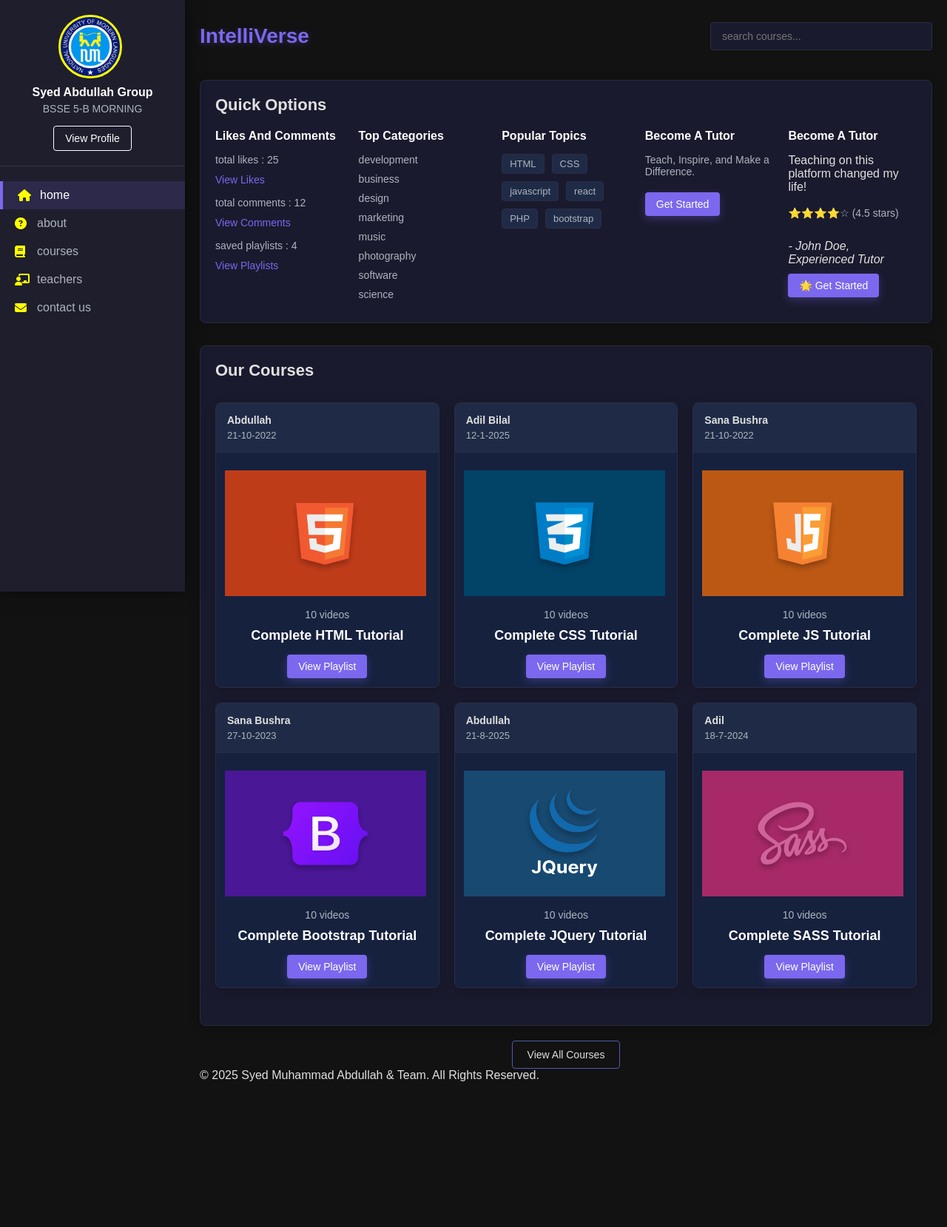
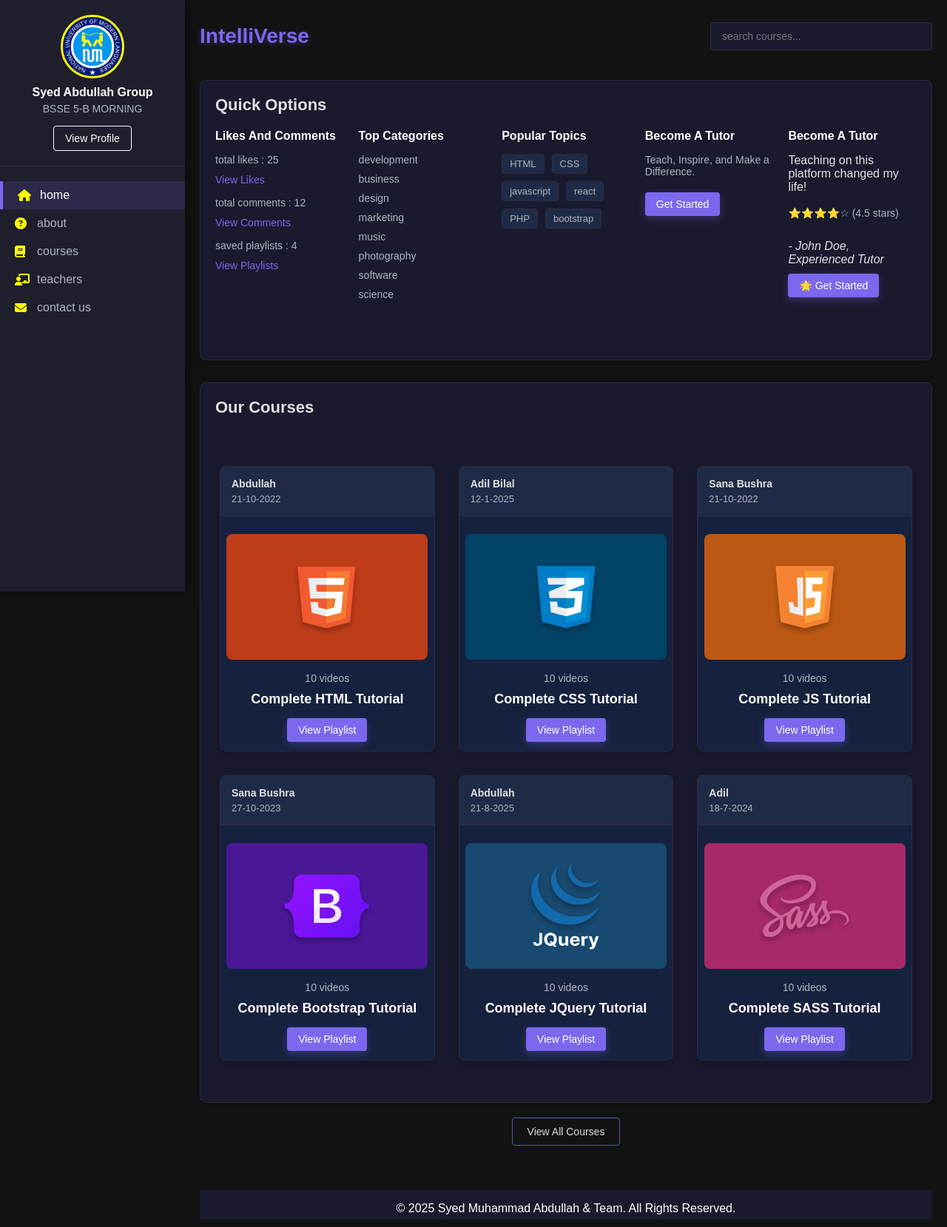
Before and after one commit to Syed-MuhammadAbdullah/WE_project_inital_Submission, a plain HTML site: page index.html in a window 1280 px wide. Shown: the whole page at 74% size. Before the commit the page ends 1463 px from the top, so only its background shows below. Drawn offline with Linux system fonts and the light colour scheme.

Commit message:
Update style.css

```diff
--- a/style.css
+++ b/style.css
@@ -53,7 +53,8 @@ ul {
     margin-bottom: 10px;
     border-radius: 50%;
     border: 3px solid yellow;
-    margin-left: 59px;
+    margin-left: auto;
+    margin-right: auto;
 }
 
 .profile-img {
@@ -130,6 +131,10 @@ ul {
     width: 20px;
 }
 
+.fas, .far, .fal, .fab {
+  color: yellow;
+}
+
 .main-content {
     flex: 1;
     margin-left: 250px;
@@ -168,6 +173,7 @@ ul {
     margin-bottom: 30px;
     box-shadow: 0 4px 15px rgba(0, 0, 0, 0.2);
     border: 1px solid #2a2a3c;
+    padding-bottom: 70px;
 }
 
 .quick-options h2 {
@@ -267,13 +273,9 @@ ul {
 
 .courses-section h2 {
     color: #e0e0e0;
-    margin-bottom: 30px;
+    margin-bottom: 60px;
     font-size: 22px;
 }
-.fas, .far, .fal, .fab {
-  color: yellow;
-}
-
 
 .course-grid {
     display: grid;
@@ -285,6 +287,7 @@ ul {
 .course-card {
     border: 1px solid #2c2c44;
     border-radius: 8px;
+    margin: 06px ;
     overflow: hidden;
     transition: transform 0.3s ease, box-shadow 0.3s ease;
     box-shadow: 0 4px 15px rgba(0, 0, 0, 0.2);
@@ -320,6 +323,9 @@ ul {
     padding: 12px;
     background-color: #16213e;
     border-radius: 0 0 8px 8px;
+    display: flex;
+    flex-direction: column;
+    align-items: center;
 }
 
 .course-img {
@@ -328,6 +334,7 @@ ul {
     margin-bottom: 17px;
     display: block;
     margin-top: 12px;
+    border-radius: 8px;
 }
 
 .video-count {
@@ -382,13 +389,14 @@ ul {
     color: white;
 }
 
-.footer {
-  background-color: #1a1a2e;
+.foot {
   width: 100%;
   margin-top: 60px;
-  height: 50px;
-  clear: both;
+  height: 40px;
   text-align: center;
   color: white;
   line-height: 50px;
+  background-color: #1a1a2e;
+  margin-bottom: 5px;
+
 }
```
